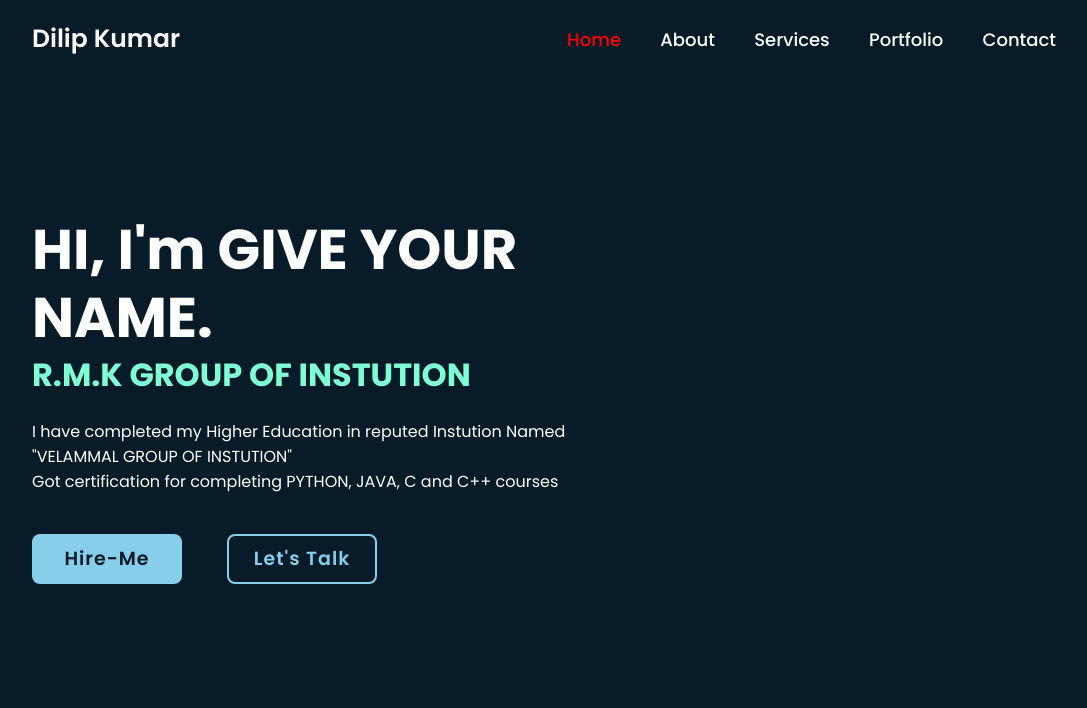
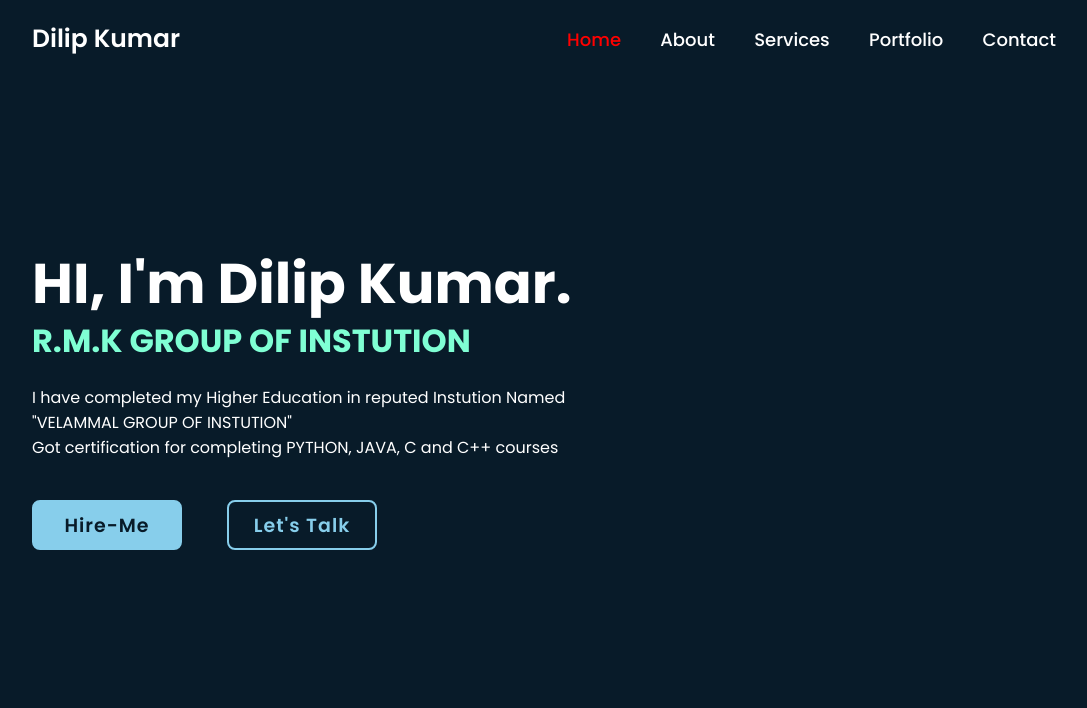
Before and after one commit to diliprx/PORTFOLIO-, a plain HTML site: page index.html in a window 1280 px wide. Shown: the top 708 px of the page, without its empty margins (96-1183 px from the left). Drawn offline with nearby package versions, Linux system fonts and the light colour scheme.

Commit message:
index.html

```diff
--- a/index.html
+++ b/index.html
@@ -23,7 +23,7 @@
    <section class="home">
     <div class="home-content">
       <h1>
-        HI, I'm GIVE YOUR NAME.
+        HI, I'm Dilip Kumar.
       </h1>
       <h3>
         R.M.K GROUP OF INSTUTION
```
